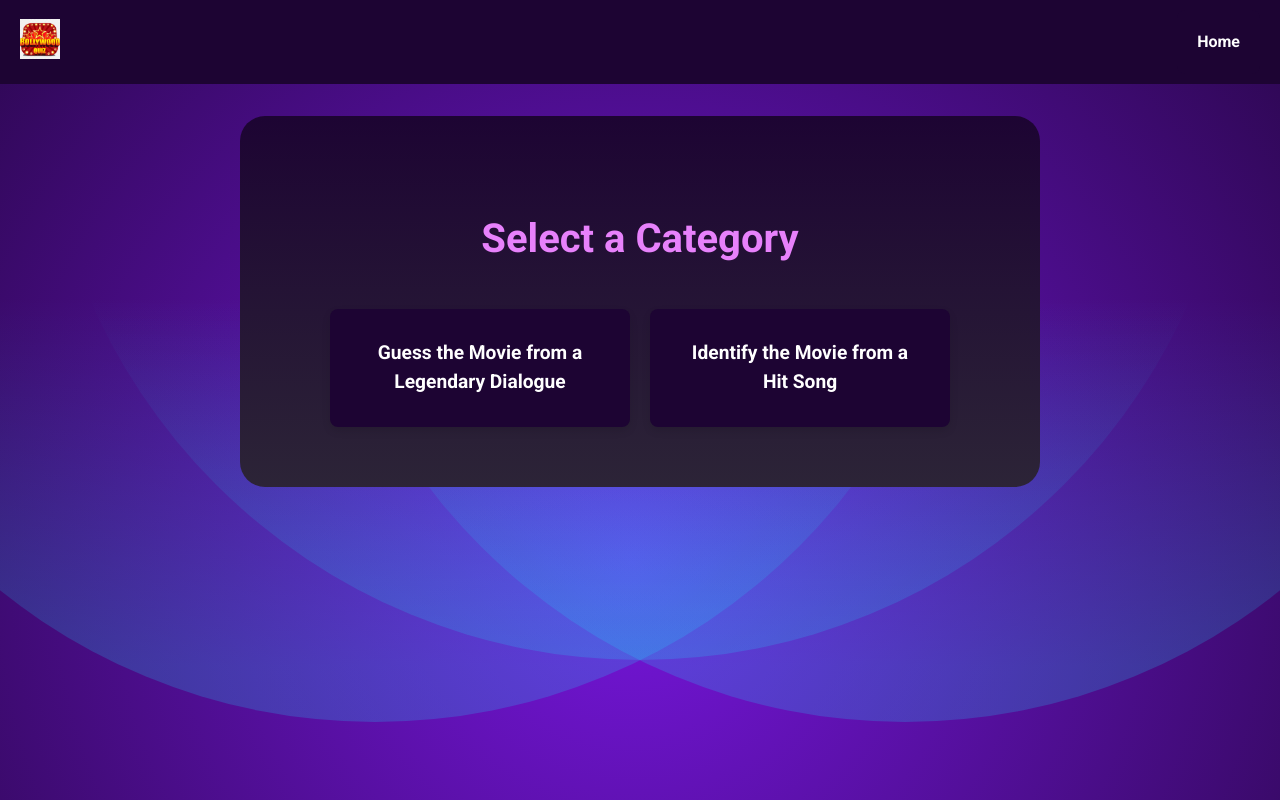
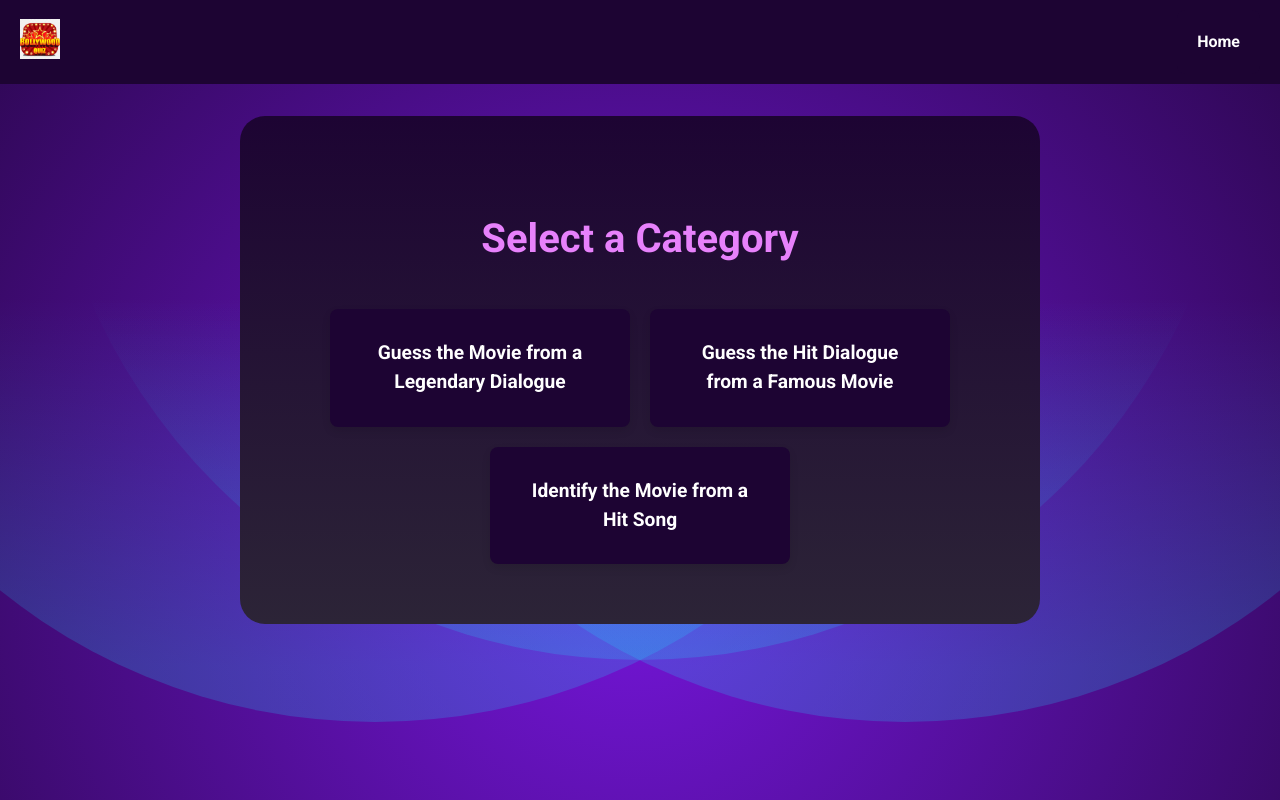
Before and after one commit to ms-tech-geek/quiz-app, a React (Vite) app: page /categories in a window 1280 px wide. Built offline with nearby package versions, Linux system fonts and the light colour scheme.

Commit message:
refactor questions list

```diff
--- a/src/components/Categories/Categories.jsx
+++ b/src/components/Categories/Categories.jsx
@@ -8,12 +8,17 @@ const Categories = () => {
     <div className="categories-container">
       <h2>Select a Category</h2>
       <div className="categories-list">
-        <Link to="/quiz?category=dialogue" className="category-item">
+        <Link to="/quiz?category=dialogue-to-movie" className="category-item">
           <div className="category-content">
             <h3>Guess the Movie from a Legendary Dialogue</h3>
           </div>
         </Link>
-        <Link to="/quiz?category=song" className="category-item">
+        <Link to="/quiz?category=movie-to-dialogue" className="category-item">
+          <div className="category-content">
+            <h3>Guess the Hit Dialogue from a Famous Movie</h3>
+          </div>
+        </Link>
+        <Link to="/quiz?category=song-to-movie" className="category-item">
           <div className="category-content">
             <h3>Identify the Movie from a Hit Song</h3>
           </div>
--- a/src/components/Quiz/Quiz.jsx
+++ b/src/components/Quiz/Quiz.jsx
@@ -1,10 +1,6 @@
 import { useState, useCallback, useEffect } from 'react';
 import { useLocation } from 'react-router-dom';
-import {
-  movieQuestions,
-  songQuestions,
-  dialogueQuestions,
-} from '../../questions.js';
+import questionsData from '../../questions.js';
 import Question from './Question.jsx';
 import Summary from '../Result/Summary.jsx';
 
@@ -18,14 +14,20 @@ export default function Quiz() {
     const category = params.get('category');
     let selectedQuestions = [];
     switch (category) {
-      case 'movie':
-        selectedQuestions = movieQuestions;
+      case 'dialogue-to-movie':
+        selectedQuestions = questionsData.filter(
+          (question) => question.category === 'dialogue-to-movie'
+        );
         break;
-      case 'song':
-        selectedQuestions = songQuestions;
+      case 'movie-to-dialogue':
+        selectedQuestions = questionsData.filter(
+          (question) => question.category === 'movie-to-dialogue'
+        );
         break;
-      case 'dialogue':
-        selectedQuestions = dialogueQuestions;
+      case 'song-to-movie':
+        selectedQuestions = questionsData.filter(
+          (question) => question.category === 'song-to-movie'
+        );
         break;
       default:
         selectedQuestions = [];
--- a/src/data/guessTheDialogue.json
+++ /dev/null
@@ -1,12 +0,0 @@
-[
-  {
-    "id": "d1",
-    "text": "'Mogambo khush hua'?",
-    "answers": ["Mr. India", "Don", "Sholay", "Deewar"]
-  },
-  {
-    "id": "d2",
-    "text": "'Kitne aadmi the?'?",
-    "answers": ["Sholay", "Don", "Deewar", "Zanjeer"]
-  }
-]
--- a/src/data/guessTheMovie.json
+++ /dev/null
@@ -1,17 +0,0 @@
-[
-  {
-    "id": "m1",
-    "text": "Which movie features the song 'Tum Hi Ho'?",
-    "answers": [
-      "Aashiqui 2",
-      "Dilwale Dulhania Le Jayenge",
-      "Kabhi Khushi Kabhie Gham",
-      "Dil Se"
-    ]
-  },
-  {
-    "id": "m2",
-    "text": "In which movie does the character 'Rancho' appear?",
-    "answers": ["3 Idiots", "PK", "Dangal", "Lagaan"]
-  }
-]
--- a/src/data/guessTheSong.json
+++ /dev/null
@@ -1,17 +0,0 @@
-[
-  {
-    "id": "s1",
-    "text": "Which song is this line from: 'Pyar hota hai deewana sanam'?",
-    "answers": [
-      "Kuch Kuch Hota Hai",
-      "Kal Ho Naa Ho",
-      "Kabhi Khushi Kabhie Gham",
-      "Dilwale Dulhania Le Jayenge"
-    ]
-  },
-  {
-    "id": "s2",
-    "text": "Who sang the song 'Chaiyya Chaiyya'?",
-    "answers": ["Sukhwinder Singh", "Sonu Nigam", "Arijit Singh", "Kumar Sanu"]
-  }
-]
--- a/src/questions.js
+++ b/src/questions.js
@@ -1,20 +1,291 @@
-import guessTheMovie from './data/guessTheMovie.json';
-import guessTheSong from './data/guessTheSong.json';
-import guessTheDialogue from './data/guessTheDialogue.json';
-
-export const movieQuestions = guessTheMovie.map((question) => ({
-  ...question,
-  category: 'guess the movie',
-}));
-
-export const songQuestions = guessTheSong.map((question) => ({
-  ...question,
-  category: 'guess the song',
-}));
-
-export const dialogueQuestions = guessTheDialogue.map((question) => ({
-  ...question,
-  category: 'guess the dialogue',
-}));
-
-export default movieQuestions
+export default [
+  {
+    "id": "q1",
+    "category": "dialogue-to-movie",
+    "text": "Mogambo khush hua?",
+    "answers": ["Mr. India", "Don", "Sholay", "Deewar"]
+  },
+  {
+    "id": "q2",
+    "category": "dialogue-to-movie",
+    "text": "Kitne aadmi the?",
+    "answers": ["Sholay", "Don", "Deewar", "Zanjeer"]
+  },
+  {
+    "id": "q3",
+    "category": "dialogue-to-movie",
+    "text": "Tension lene ka nahi, sirf dene ka.",
+    "answers": ["Munna Bhai M.B.B.S.", "3 Idiots", "Dil Chahta Hai", "Lagaan"]
+  },
+  {
+    "id": "q4",
+    "category": "dialogue-to-movie",
+    "text": "Bade bade deshon mein aisi choti choti baatein hoti rehti hain.",
+    "answers": [
+      "Dilwale Dulhania Le Jayenge",
+      "Kabhi Khushi Kabhie Gham",
+      "Kuch Kuch Hota Hai",
+      "Mohabbatein"
+    ]
+  },
+  {
+    "id": "q5",
+    "category": "dialogue-to-movie",
+    "text": "Don ko pakadna mushkil hi nahi, namumkin hai.",
+    "answers": ["Don", "Sholay", "Deewar", "Zanjeer"]
+  },
+  {
+    "id": "q6",
+    "category": "dialogue-to-movie",
+    "text": "Dosti ka ek usool hai madam – no sorry, no thank you.",
+    "answers": [
+      "Maine Pyar Kiya",
+      "Dil",
+      "Qayamat Se Qayamat Tak",
+      "Hum Aapke Hain Koun..!"
+    ]
+  },
+  {
+    "id": "q7",
+    "category": "dialogue-to-movie",
+    "text": "I can talk English, I can walk English, I can laugh English.",
+    "answers": ["Namak Halaal", "Amar Akbar Anthony", "Agneepath", "Shakti"]
+  },
+  {
+    "id": "q8",
+    "category": "dialogue-to-movie",
+    "text": "Mere paas maa hai.",
+    "answers": ["Deewar", "Sholay", "Zanjeer", "Don"]
+  },
+  {
+    "id": "q9",
+    "category": "dialogue-to-movie",
+    "text": "Babumoshai, zindagi badi honi chahiye, lambi nahi.",
+    "answers": ["Anand", "Mili", "Guddi", "Bawarchi"]
+  },
+  {
+    "id": "q10",
+    "category": "dialogue-to-movie",
+    "text": "Tera naam kya hai, Basanti?",
+    "answers": ["Sholay", "Deewar", "Zanjeer", "Don"]
+  },
+  {
+    "id": "q11",
+    "category": "movie-to-dialogue",
+    "text": "Sholay",
+    "answers": [
+      "Kitne aadmi the?",
+      "Don ko pakadna mushkil hi nahi, namumkin hai.",
+      "Mere paas maa hai.",
+      "Tera naam kya hai, Basanti?"
+    ]
+  },
+  {
+    "id": "q12",
+    "category": "movie-to-dialogue",
+    "text": "Dilwale Dulhania Le Jayenge",
+    "answers": [
+      "Bade bade deshon mein aisi choti choti baatein hoti rehti hain.",
+      "Pyar dosti hai.",
+      "Mujhe jo chahiye woh main le leta hoon.",
+      "Don ko pakadna mushkil hi nahi, namumkin hai."
+    ]
+  },
+  {
+    "id": "q13",
+    "category": "movie-to-dialogue",
+    "text": "Munna Bhai M.B.B.S.",
+    "answers": [
+      "Tension lene ka nahi, sirf dene ka.",
+      "Aadmi ka main character uski kabar tak uske saath rehta hai.",
+      "Jadoo ki jhappi.",
+      "Ae bhai, tune kya bola?"
+    ]
+  },
+  {
+    "id": "q14",
+    "category": "movie-to-dialogue",
+    "text": "Mr. India",
+    "answers": [
+      "Mogambo khush hua?",
+      "Aaj mere paas bangla hai, gaadi hai, bank balance hai.",
+      "Rishtey mein toh hum tumhare baap lagte hain.",
+      "Don ko pakadna mushkil hi nahi, namumkin hai."
+    ]
+  },
+  {
+    "id": "q15",
+    "category": "movie-to-dialogue",
+    "text": "3 Idiots",
+    "answers": [
+      "All is well.",
+      "Babuji ne kaha gaon chhod do.",
+      "Aal izz well.",
+      "I am Rancho."
+    ]
+  },
+  {
+    "id": "q16",
+    "category": "movie-to-dialogue",
+    "text": "Anand",
+    "answers": [
+      "Babumoshai, zindagi badi honi chahiye, lambi nahi.",
+      "Babu moshai, hum sab rangmanch ki kathputliyan hain.",
+      "Maut tu ek kavita hai.",
+      "Zindagi ek rangmanch hai."
+    ]
+  },
+  {
+    "id": "q17",
+    "category": "movie-to-dialogue",
+    "text": "Maine Pyar Kiya",
+    "answers": [
+      "Dosti ka ek usool hai madam – no sorry, no thank you.",
+      "Hum Aapke Hain Koun..!",
+      "Pehla Nasha, Pehla Khumar.",
+      "Aaja shaam hone aayi."
+    ]
+  },
+  {
+    "id": "q18",
+    "category": "movie-to-dialogue",
+    "text": "Agneepath",
+    "answers": [
+      "Vijay Dinanath Chauhan.",
+      "Naam Vijay Chauhan.",
+      "Hum jahan khade ho jate hain, line wahi se shuru hoti hai.",
+      "Main aaj bhi phenke hue paise nahi uthata."
+    ]
+  },
+  {
+    "id": "q19",
+    "category": "movie-to-dialogue",
+    "text": "Kabhi Khushi Kabhie Gham",
+    "answers": [
+      "It’s all about loving your parents.",
+      "Pyar dosti hai.",
+      "Rahul, naam toh suna hoga.",
+      "Mujhe jo chahiye woh main le leta hoon."
+    ]
+  },
+  {
+    "id": "q20",
+    "category": "movie-to-dialogue",
+    "text": "Lagaan",
+    "answers": [
+      "Bhuvan, tujhse na ho payega.",
+      "Bhuvan!",
+      "Mujhe jo chahiye woh main le leta hoon.",
+      "Dosti ka ek usool hai madam – no sorry, no thank you."
+    ]
+  },
+  {
+    "id": "q21",
+    "category": "song-to-movie",
+    "text": "Tum Hi Ho (Aashiqui 2)",
+    "answers": [
+      "Aashiqui 2",
+      "Dilwale Dulhania Le Jayenge",
+      "Kabhi Khushi Kabhie Gham",
+      "Dil Se"
+    ]
+  },
+  {
+    "id": "q22",
+    "category": "song-to-movie",
+    "text": "Jinke sar ho ishq ki chhaon, paaon ke neeche jannat hogi",
+    "answers": [
+      "Dil Se",
+      "Kabhi Khushi Kabhie Gham",
+      "Dilwale",
+      "Kuch Kuch Hota Hai"
+    ]
+  },
+  {
+    "id": "q23",
+    "category": "song-to-movie",
+    "text": "Har ghadi badal rahi hai roop zindagi",
+    "answers": [
+      "Kal Ho Naa Ho",
+      "Kabhi Alvida Naa Kehna",
+      "Kabhi Khushi Kabhie Gham",
+      "Dilwale Dulhania Le Jayenge"
+    ]
+  },
+  {
+    "id": "q24",
+    "category": "song-to-movie",
+    "text": "Suraj hua maddham, chand jalne laga",
+    "answers": [
+      "Kabhi Khushi Kabhie Gham",
+      "Dilwale Dulhania Le Jayenge",
+      "Mohabbatein",
+      "Kal Ho Naa Ho"
+    ]
+  },
+  {
+    "id": "q25",
+    "category": "song-to-movie",
+    "text": "Pehla nasha, pehla khumar",
+    "answers": [
+      "Jo Jeeta Wohi Sikandar",
+      "Dil",
+      "Hum Aapke Hain Koun..!",
+      "Qayamat Se Qayamat Tak"
+    ]
+  },
+  {
+    "id": "q26",
+    "category": "song-to-movie",
+    "text": "Tujhe dekha to yeh jaana sanam",
+    "answers": [
+      "Dilwale Dulhania Le Jayenge",
+      "Kuch Kuch Hota Hai",
+      "Mohabbatein",
+      "Rab Ne Bana Di Jodi"
+    ]
+  },
+  {
+    "id": "q27",
+    "category": "song-to-movie",
+    "text": "Chaand sifarish jo karta hamari",
+    "answers": [
+      "Fanaa",
+      "Rang De Basanti",
+      "Ghajini",
+      "Taare Zameen Par"
+    ]
+  },
+  {
+    "id": "q28",
+    "category": "song-to-movie",
+    "text": "Ishq kameena, dil paagal deewana",
+    "answers": [
+      "Om Shanti Om",
+      "Chennai Express",
+      "Happy New Year",
+      "Raees"
+    ]
+  },
+  {
+    "id": "q29",
+    "category": "song-to-movie",
+    "text": "Jai Ho! Aaja aaja jind shamiyane ke tale",
+    "answers": [
+      "Slumdog Millionaire",
+      "Jai Ho",
+      "Dabangg",
+      "Sultan"
+    ]
+  },
+  {
+    "id": "q30",
+    "category": "song-to-movie",
+    "text": "Kaisa yeh raaz hai, jaane kya kar gaye",
+    "answers": [
+      "Yeh Jawaani Hai Deewani",
+      "Barfi!",
+      "Tamasha",
+      "Rockstar"
+    ]
+  }]
```
